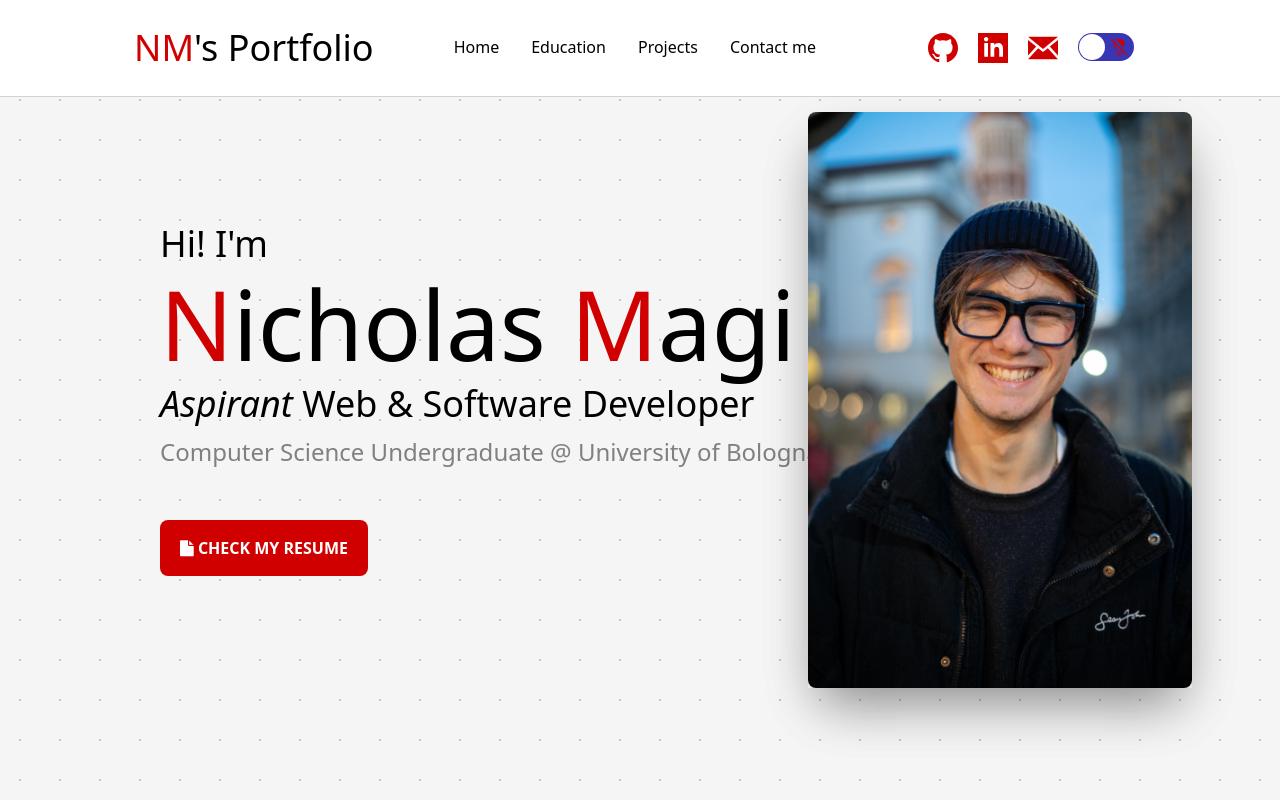
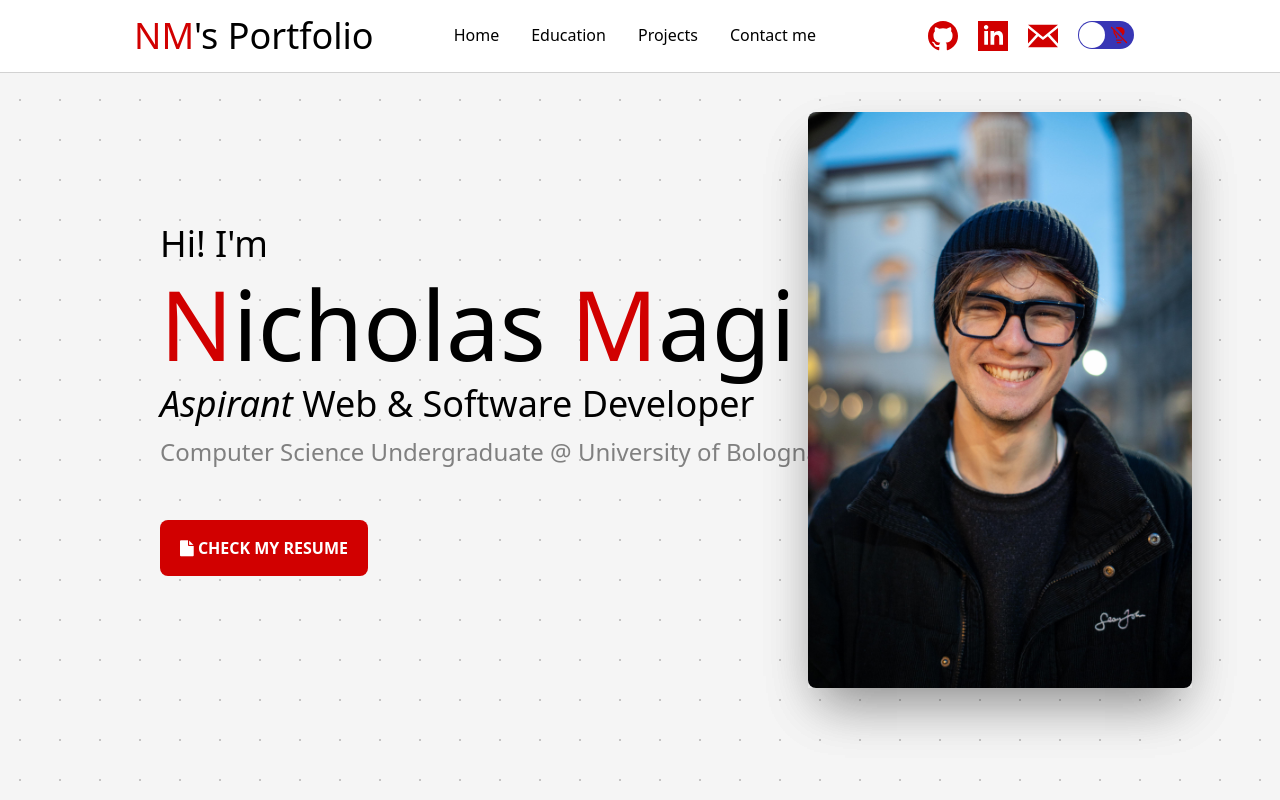
Before and after one commit to Nickolausen/nicholasmagi.it, a React (Vite) app: page / in a window 1280 px wide. Shown: the top 800 px of the page. Built offline with nearby package versions, Linux system fonts and the light colour scheme; no server answers.

Commit message:
smooth scroll, fixed nav height

```diff
--- a/src/components/LayoutComponents/Navbar.tsx
+++ b/src/components/LayoutComponents/Navbar.tsx
@@ -14,7 +14,7 @@ function Navbar()
     ]
 
     return (
-        <nav className="fixed flex flex-row justify-center w-screen z-10 bg-[--nav-bg] text-primary py-3">
+        <nav className="fixed flex flex-row justify-center w-screen z-10 bg-[--nav-bg] text-primary">
             <div className="w-screen lg:w-auto max-w-screen-xl flex flex-wrap items-center justify-between p-4">
                 <a href="/#home" className="exclude flex items-center space-x-3 rtl:space-x-reverse pe-auto lg:pe-20">
                     <span className="self-center text-4xl whitespace-nowrap">
--- a/src/index.css
+++ b/src/index.css
@@ -65,6 +65,7 @@ nav, footer, input {
 html,
 body {
     height: 100%;
+    scroll-behavior: smooth;
 }
 
 progress::-moz-progress-bar {
```
